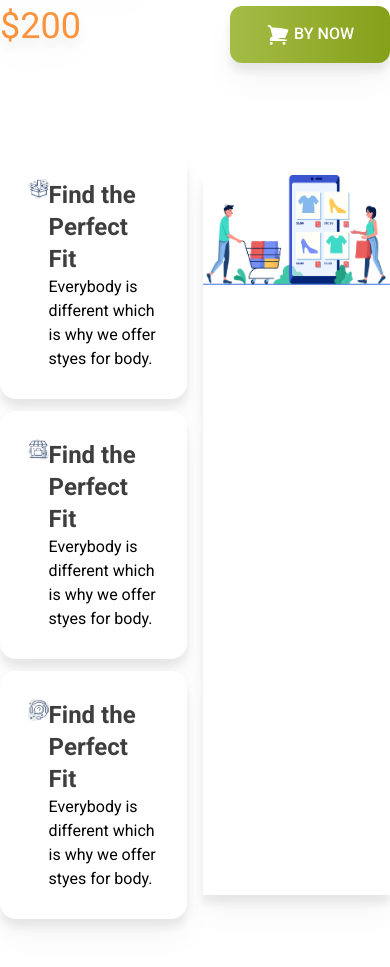
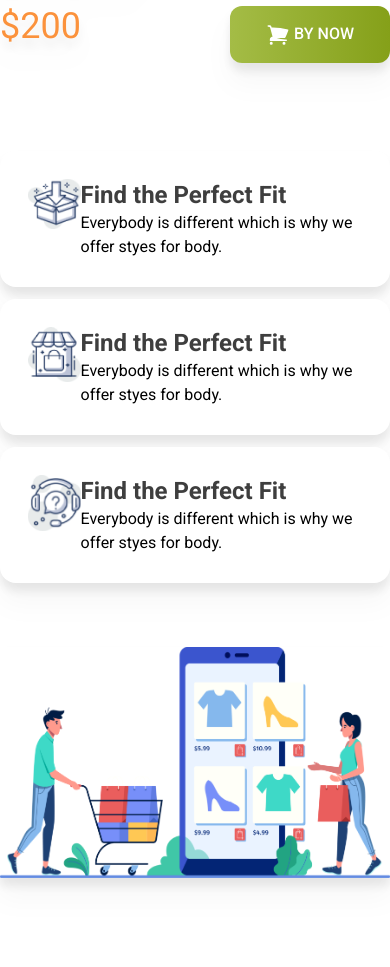
Before and after one commit to Md-Badhon-Sheikh/penguin-fashion-with-tailwind, a plain HTML site: page index.html in a window 390 px wide. Shown: the part 4860-5827 px from the top of the page. Drawn offline with nearby package versions, Linux system fonts and the light colour scheme.

Commit message:
responsiv

```diff
--- a/index.html
+++ b/index.html
@@ -189,7 +189,7 @@
     <footer class="max-w-7xl mx-auto my-9">
         <section class="py-5 space-y-3 font-roboto">
             <!-- container -->
-            <div class="grid grid-cols-2 gap-4">
+            <div class="grid grid-cols-1 md:grid-cols-1 xl:grid-cols-2 gap-4">
                 <!-- left section -->
                  <div class="">
                     <!-- Icon 01 -->
```
